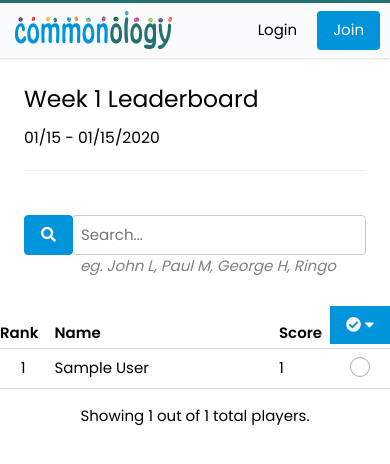
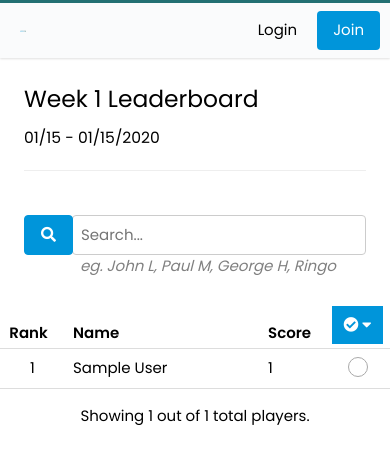
Before and after one commit to quizitive/commonology, a Django app: page /leaderboard/ in a window 390 px wide. Shown: the top 464 px of the page. Run offline with Django 3.2, Linux system fonts and the light colour scheme; tables that the repository leaves empty hold one stand-in row (values such as "Sample post"); data that the repository does not hold is empty; parts of the project's set-up code (start-up, migrations or seed data) failed here and were passed over; some libraries are stand-ins or nearby versions.

Commit message:
dedicated small screen layout for leaderboard

```diff
--- a/leaderboard/static/leaderboard/css/base.css
+++ b/leaderboard/static/leaderboard/css/base.css
@@ -7,6 +7,9 @@ h1.leaderboard {
 }
 
 /* These settings force the leaderboard to render well on mobile */
+table.leaderboard {
+  table-layout: fixed;
+}
 table.leaderboard td, table.leaderboard th, table.leaderboard thead {
   box-sizing: border-box;
   padding: 8px 8px 4px 8px;
@@ -23,6 +26,16 @@ table.leaderboard td:first-child {
 .name {
   width: 65%;
   word-wrap: break-word;
+}
+
+/* Small screens */
+@media only screen and (max-width: 560px) {
+  .name {
+    width: 50%;
+  }
+  #following-drp {
+    padding: 8px 12px;
+  }
 }
 
 /* FOLLOWING CHECKBOXES */
--- a/project/static/css/components/navbar.css
+++ b/project/static/css/components/navbar.css
@@ -7,8 +7,11 @@
 div.content, div.narrow-content {
   margin-top: 48px;
 }
-.navbar-logo {
+.navbar-logo-large {
   height: 38px;
+}
+.navbar-logo-small {
+  display: None;
 }
 .navbar-dropdown.w3-dropdown-click {
   height: 38px;
@@ -38,6 +41,17 @@ div.content, div.narrow-content {
   padding: 0 2px;
 }
 
+/* Tiny Screens */
+@media only screen and (max-width: 350px) {
+  .navbar-logo-large {
+    display: None;
+  }
+  .navbar-logo-small {
+    display: block;
+    height: 38px;
+  }
+}
+
 /* Large Screens */
 @media only screen and (min-width: 768px) {
   h1.logo {
```
